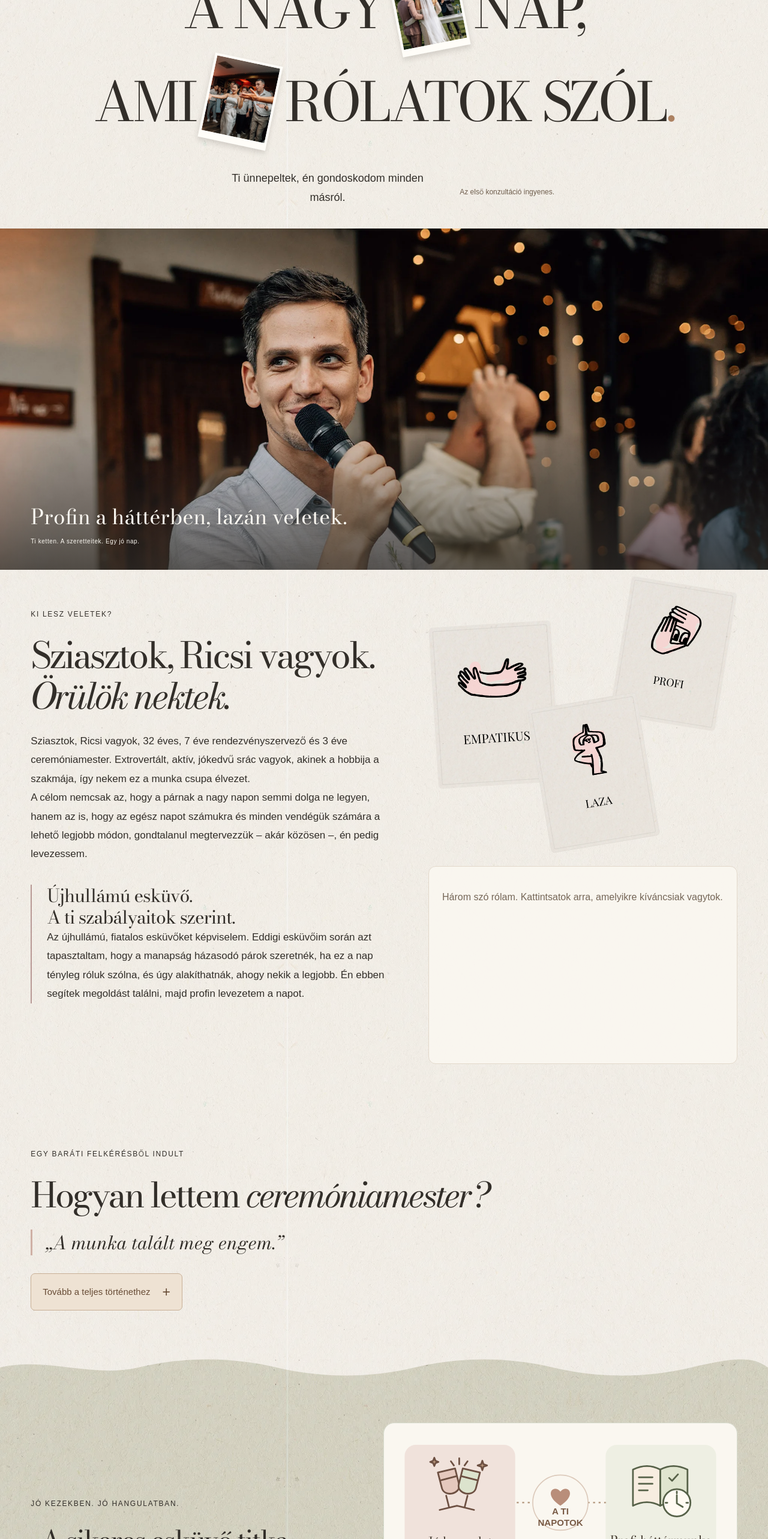
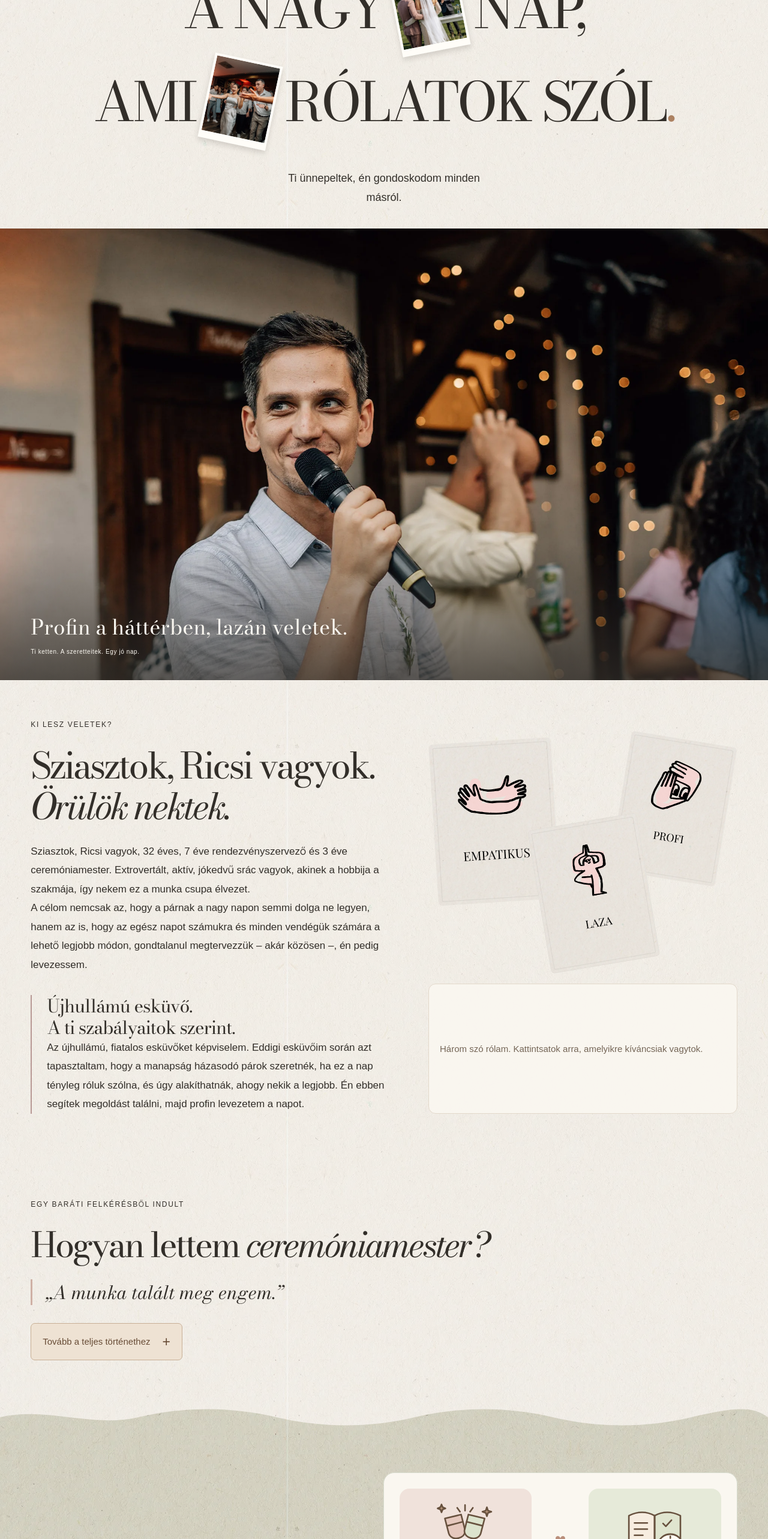
Before and after one commit to LillaDobo/ceremoniamester, a Next.js app: page / in a window 1280 px wide. Shown: the part 234-2800 px from the top of the page at 60% size. Built offline with nearby package versions, Linux system fonts and the light colour scheme; a web font is replaced by a local one.

Commit message:
Align card grids and illustration layout, tighten spacing and navigation motion

```diff
--- a/app/globals.css
+++ b/app/globals.css
@@ -880,3 +880,68 @@ body { font-size:17px; }
 }
 
 .flip-face { padding-bottom:24px; }
+
+/* Aligned cards, compact copy and shared navigation motion. */
+.opening-photo .hero-photo { aspect-ratio:4/5; }
+.personality-panel { display:grid; height:auto; min-height:0; padding:18px; }
+.personality-description { grid-area:1 / 1; visibility:hidden; }
+.personality-description.is-active { visibility:visible; }
+.personality-panel h3 { height:auto; min-height:60px; font-size:24px; margin-bottom:12px; }
+.personality-panel p:not(.eyebrow) { font-size:15px; line-height:1.7; }
+.personality-panel .personality-hint { grid-area:1 / 1; align-self:center; margin:0; }
+.about-plain .about-mini { align-items:stretch; }
+.personality-cards { display:flex; flex-direction:column; }
+.personality-collage { width:100%; flex:1; min-height:330px; height:auto; }
+.about-copy > p:last-child,.difference-copy p:last-child { margin-bottom:0; }
+.gallery-section { padding-bottom:28px; }
+.services { padding-top:28px; }
+.flip-services { align-items:stretch; grid-auto-rows:1fr; }
+.flip-service,.flip-service:nth-child(2),.flip-service:nth-child(5) { transform:none; height:100%; min-height:0; }
+.flip-face { min-height:260px; }
+.review-card { border-style:solid; box-shadow:0 3px 0 #d8cbb9,0 12px 24px #594b3520,inset 0 1px 0 #ffffffb0; transition:transform .25s,box-shadow .25s; }
+.review-card:hover { transform:translateY(-5px); box-shadow:0 4px 0 #d8cbb9,0 18px 28px #594b352a; }
+.cm-cards article { display:flex; flex-direction:column; }
+.cm-cards .cm-icon { display:block; width:112px; height:112px; margin:0 auto 22px; flex-shrink:0; }
+.cm-cards h3 { min-height:3.6em; }
+.recipe-balanced-visual { display:grid; grid-template-columns:minmax(0,1fr) 75px minmax(0,1fr); gap:10px; align-items:center; margin-bottom:24px; }
+.recipe-ingredient { min-height:210px; padding:18px 8px; background:#f0e2db; border-radius:16px; display:flex; flex-direction:column; align-items:center; text-align:center; }
+.recipe-ingredient-work { background:#e6ead9; }
+.recipe-ingredient .cm-icon { width:112px; height:112px; color:#67513e; flex-shrink:0; margin-bottom:12px; }
+.recipe-ingredient strong { font-family:"Bodoni Moda",Georgia,serif; font-size:22px; font-weight:400; line-height:1.2; min-height:2.4em; display:flex; align-items:center; }
+.recipe-ingredient > span { font-size:12px; line-height:1.5; color:#786758; }
+.recipe-result { text-align:center; color:#795b46; }
+.recipe-result > span { display:block; font-size:32px; color:#b98e7a; margin-bottom:8px; }
+.recipe-result strong { font-size:13px; line-height:1.5; text-transform:uppercase; }
+.contact-heading { grid-column:1 / -1; text-align:center; width:100%; }
+.compact-contact { row-gap:14px; }
+.desktop-nav a,.mobile-nav a { position:relative; }
+.desktop-nav a::after,.mobile-nav a::after { content:""; position:absolute; bottom:6px; left:0; width:100%; height:1px; background:currentColor; transform:scaleX(0); transform-origin:left; transition:transform .25s ease; }
+.desktop-nav a:hover,.mobile-nav a:hover { text-decoration:none; }
+.desktop-nav a:hover::after,.desktop-nav a:focus-visible::after,.mobile-nav a:hover::after,.mobile-nav a:focus-visible::after { transform:scaleX(1); }
+.site-header .contact-link::after { transform:scaleX(0); transition:transform .25s ease; }
+.site-header .contact-link:hover::after,.site-header .contact-link:focus-visible::after { transform:scaleX(1); }
+.site-header .contact-link:hover .contact-arrow svg { animation:none; }
+@media(min-width:768px) {
+  .opening-photo .hero-photo { aspect-ratio:1.7/1; }
+  .personality-collage { min-height:390px; }
+}
+@media(max-width:767px) {
+  .personality-cards { margin-top:16px; }
+  .cm-cards h3 { min-height:0; }
+  .recipe-balanced-visual { grid-template-columns:repeat(2,minmax(0,1fr)); }
+  .recipe-result { grid-column:1 / -1; grid-row:2; display:flex; justify-content:center; align-items:center; gap:12px; }
+  .recipe-result > span { margin:0; }
+  .recipe-result strong br { display:none; }
+  .recipe-ingredient-work { grid-column:2; grid-row:1; }
+  .recipe-ingredient .cm-icon { width:90px; height:90px; }
+  .recipe-ingredient strong { font-size:20px; }
+}
+@media(prefers-reduced-motion:reduce) { .review-card,.desktop-nav a::after,.mobile-nav a::after { transition:none; } }
+@media(min-width:768px) {
+  .personality-collage { min-height:0; }
+  .personality-card { height:68%; }
+  .personality-art { height:100%; object-fit:contain; }
+  .personality-card-0 { top:5%; }
+  .personality-card-1 { top:0; }
+  .personality-card-2 { top:32%; }
+}
--- a/app/page.tsx
+++ b/app/page.tsx
@@ -20,7 +20,7 @@ export default function Home() {
       <section className="hero section-shell editorial-hero">
         <p className="eyebrow">Faur Richárd · Ceremóniamester</p>
         <h1 className="hero-title" aria-label="A nagy nap, ami rólatok szól."><span className="title-line"><span>A NAGY</span><Polaroid photo={titlePhotos[0]} className="polaroid-one" /><span>NAP,</span></span><span className="title-line title-line-second"><span>AMI</span><Polaroid photo={titlePhotos[1]} className="polaroid-two" /><span>RÓLATOK SZÓL<span className="title-dot">.</span></span></span></h1>
-        <div className="hero-bottom"><p>Ti ünnepeltek, én gondoskodom minden másról.</p><span className="consultation-note">Az első konzultáció ingyenes.</span></div>
+        <div className="hero-bottom"><p>Ti ünnepeltek, én gondoskodom minden másról.</p></div>
       </section>
 
       <section className="opening-photo" aria-label="Ricsi a nagy napon"><div className="hero-photo"><PhotoContent photo={heroPhoto} priority /><div className="photo-fade"><div className="section-shell"><span>Profin a háttérben, lazán veletek.</span><small>Ti ketten. A szeretteitek. Egy jó nap.</small></div></div></div></section>
@@ -40,14 +40,14 @@ export default function Home() {
       <section className="cm-section section-shell section-space" aria-labelledby="cm-title">
         <div className="section-heading"><div><p className="eyebrow">Miért jó, ha van mellettetek egy CM?</p><h2 id="cm-title">Egy megbízható barát<br /><span className="italic">a nagy napon.</span></h2></div><p>Ti az esküvőtökön vagytok.<br />Aznap nem kell szervezőnek lennetek.</p></div>
         <div className="cm-cards">
-          <article><CmIcon kind="host" /><h3>Mi is egy CM?</h3><p>A nap házigazdája: összeköti a párt, a vendégeket és a szolgáltatókat. Összefogja a programot, tájékoztat, és ott segít, ahol éppen szükség van rá.</p></article>
+          <article><CmIcon kind="host" /><h3>Mi is az a ceremóniamester?</h3><p>A nap házigazdája: összeköti a párt, a vendégeket és a szolgáltatókat. Összefogja a programot, tájékoztat, és ott segít, ahol éppen szükség van rá.</p></article>
           <article><CmIcon kind="plan" /><h3>Egy lépéssel a történések előtt.</h3><p>Ki szól a DJ-nek? Mikor jön a torta? Hová induljanak a vendégek? Figyelek a következő lépésre, hogy ne nektek kelljen az órát nézni és mindenkit keresni.</p></article>
           <article><CmIcon kind="party" /><h3>A jó hangulathoz is hozzáteszek.</h3><p>Ha kell, lendületet adok a társaságnak, játékot vezetek vagy összehozok egy közös nevetést. Ha egy meghitt pillanatnak van helye, annak hagyok teret.</p></article>
         </div>
       </section>
 
-      <section className="new-mood-section section-shell section-space"><div className="section-heading"><div><p className="eyebrow">A ti napotok, a ti hangulatotok</p><h2>Mi áll közel<br /><span className="italic">hozzátok?</span></h2></div><p>A háttérmunkán túl a jó hangulathoz is hozzáteszek.</p></div><MoodPicker /></section>
-      <section className="contact-section"><div className="section-shell compact-contact"><div className="contact-copy"><p className="eyebrow">Kezdjük egy beszélgetéssel</p><h2>Nézzük meg,<br /><span className="italic">mire van szükségetek.</span></h2><p>Meséljetek az időpontról, a helyszínről és arról,<br className="desktop-break" /> hogyan képzelitek el az esküvőtöket.</p></div><div className="contact-action"><Link className="button button-dark" href="/kapcsolat/">Kapcsolatfelvétel <Arrow /></Link><span className="consultation-note">Az első konzultáció ingyenes.</span></div></div></section>
+      <section className="new-mood-section section-shell section-space"><div className="section-heading"><div><p className="eyebrow">A ti napotok, a ti hangulatotok</p><h2>Mi áll közel<br /><span className="italic">hozzátok?</span></h2></div><p>A részleteket kézben tartom, a közös nevetésekhez pedig én is adok lendületet.</p></div><MoodPicker /></section>
+      <section className="contact-section"><div className="section-shell compact-contact"><p className="eyebrow contact-heading">Kezdjük egy beszélgetéssel</p><div className="contact-copy"><h2>Nézzük meg,<br /><span className="italic">mire van szükségetek.</span></h2><p>Meséljetek az időpontról, a helyszínről és arról,<br className="desktop-break" /> hogyan képzelitek el az esküvőtöket.</p></div><div className="contact-action"><Link className="button button-dark" href="/kapcsolat/">Kapcsolatfelvétel <Arrow /></Link><span className="consultation-note">Az első konzultáció ingyenes.</span></div></div></section>
     </main><Footer />
   </>;
 }
--- a/components/value-cards.tsx
+++ b/components/value-cards.tsx
@@ -18,7 +18,8 @@ export function ValueCards() {
       <Image src={`${basePath}/images/cards/${card.file}.svg`} width={card.width} height={card.height} alt={card.name} className="personality-art" />
     </button>)}</div>
     <div id="personality-description" className={`personality-panel${selected ? " is-open" : ""}`} aria-live="polite" aria-atomic="true">
-      {selected ? <><p className="eyebrow">{selected.name}</p><h3>{selected.lead}</h3><p>{selected.text}</p></> : <p className="personality-hint">Három szó rólam. Kattintsatok arra, amelyikre kíváncsiak vagytok.</p>}
+      {cards.map((card, index) => <div className={`personality-description${active === index ? " is-active" : ""}`} key={card.file} aria-hidden={active !== index} inert={active !== index}><p className="eyebrow">{card.name}</p><h3>{card.lead}</h3><p>{card.text}</p></div>)}
+      {!selected && <p className="personality-hint">Három szó rólam. Kattintsatok arra, amelyikre kíváncsiak vagytok.</p>}
     </div>
   </div>;
 }
--- a/components/wedding-recipe.tsx
+++ b/components/wedding-recipe.tsx
@@ -1,7 +1,7 @@
 "use client";
 
 import { useState } from "react";
-import { CmIcon, CmArtwork } from "./cm-icon";
+import { CmIcon } from "./cm-icon";
 
 const ingredients = [
   { title: "Jó hangulat", lead: "Lendület, amikor jól esik. Nyugalom, amikor arra van szükség.", text: "Figyelem a társaságot, kapcsolódom a vendégekhez, és ha kell, humorral vagy egy közös játékkal adok lendületet a napnak. A programokhoz senkinek sem kell erőltetetten alkalmazkodnia.", tags: ["Közös nevetések", "Játékok, ha szeretnétek", "Természetes kapcsolódás"] },
@@ -12,21 +12,11 @@ export function WeddingRecipe() {
   const [active, setActive] = useState(0);
   const item = ingredients[active];
   return <div className="wedding-recipe" data-active={active}>
-    <svg className="recipe-diagram recipe-flow" viewBox="0 0 640 290" role="img" aria-label="Jó hangulat és profi háttérmunka együtt: a ti napotok.">
-      <path d="M222 127h55m86 0h55" stroke="#b79d85" strokeWidth="3" strokeDasharray="4 7" />
-      <rect className="recipe-circle recipe-circle-mood" x="10" y="12" width="220" height="260" rx="22" fill="#f0e2db" />
-      <rect className="recipe-circle recipe-circle-work" x="410" y="12" width="220" height="260" rx="22" fill="#e6ead9" />
-      <g transform="translate(49 27) scale(1.18)" color="#6d5042" fill="none"><CmArtwork kind="party" /></g>
-      <g transform="translate(449 27) scale(1.18)" color="#576249" fill="none"><CmArtwork kind="plan" /></g>
-      <text x="120" y="213" textAnchor="middle" className="flow-label">Jó hangulat</text>
-      <text x="120" y="243" textAnchor="middle" className="flow-caption">Együtt megéljük.</text>
-      <text x="520" y="210" textAnchor="middle" className="flow-label">Profi háttérmunka</text>
-      <text x="520" y="242" textAnchor="middle" className="flow-caption">Én összefogom.</text>
-      <circle cx="320" cy="127" r="55" fill="#faf7f0" stroke="#dccabb" strokeWidth="2" />
-      <path d="M320 105c-14-16-35 6 0 28 35-22 14-44 0-28Z" fill="#b98e7a" />
-      <text x="320" y="151" textAnchor="middle" className="flow-center">A TI</text><text x="320" y="173" textAnchor="middle" className="flow-center">NAPOTOK</text>
-    </svg>
-    <div className="recipe-mobile-visual" role="img" aria-label="Jó hangulat és profi háttérmunka együtt: a ti napotok."><div><CmIcon kind="party" /><span>Jó hangulat</span></div><span className="recipe-plus" aria-hidden="true">+</span><div><CmIcon kind="plan" /><span>Profi háttérmunka</span></div><p>A ti napotok. Mindkettővel.</p></div>
+    <div className="recipe-balanced-visual" role="img" aria-label="Jó hangulat és profi háttérmunka együtt: a ti napotok.">
+      <div className="recipe-ingredient recipe-ingredient-mood"><CmIcon kind="party" /><strong>Jó hangulat</strong><span>Együtt megéljük.</span></div>
+      <div className="recipe-result"><span aria-hidden="true">♥</span><strong>A ti<br />napotok</strong></div>
+      <div className="recipe-ingredient recipe-ingredient-work"><CmIcon kind="plan" /><strong>Profi háttérmunka</strong><span>Én összefogom.</span></div>
+    </div>
     <div className="recipe-options" role="group" aria-label="A sikeres esküvő két összetevője">{ingredients.map((ingredient, index) => <button type="button" aria-pressed={active === index} key={ingredient.title} onClick={() => setActive(index)}>{ingredient.title}</button>)}</div>
     <div className="recipe-detail" aria-live="polite" aria-atomic="true"><h3>{item.lead}</h3><p>{item.text}</p><ul>{item.tags.map(tag => <li key={tag}>{tag}</li>)}</ul></div>
   </div>;
```
